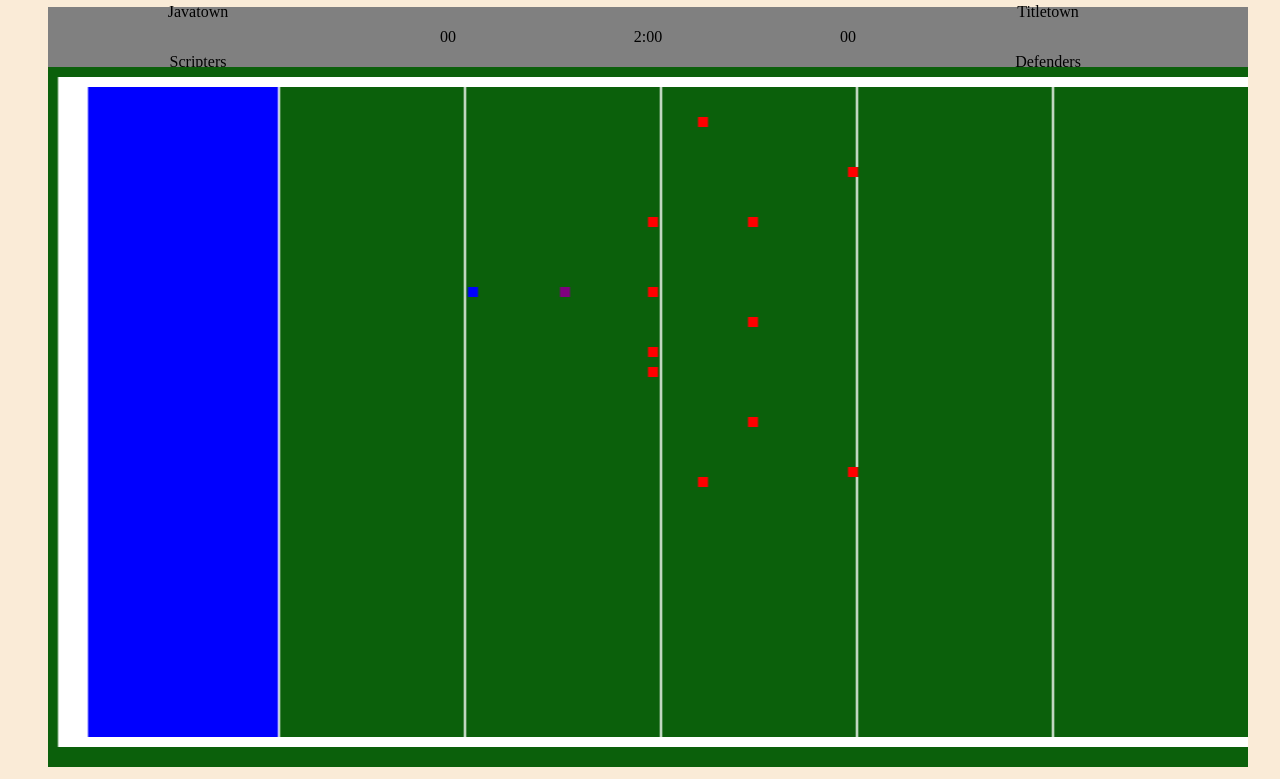
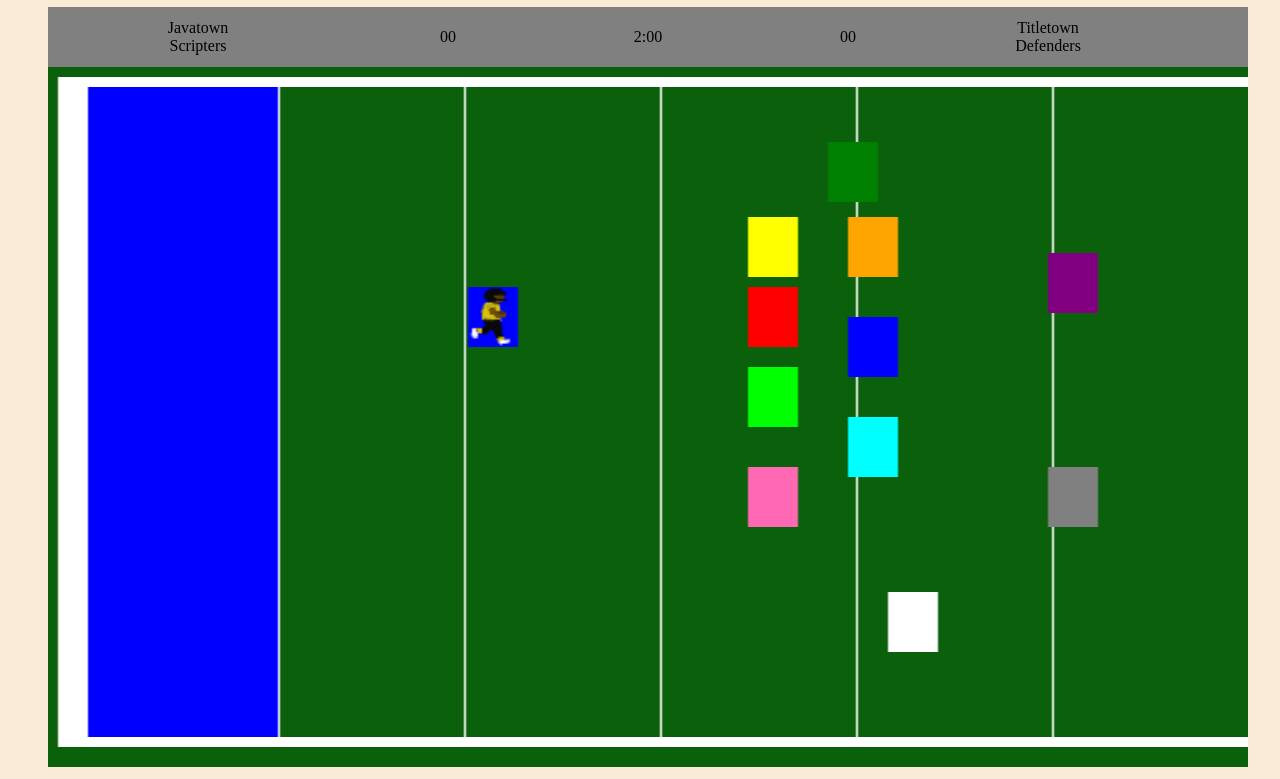
Before and after one commit to mylesw27/project-1, a plain HTML site: page index.html in a window 1280 px wide. Shown: the part 81-860 px from the top of the page. Drawn offline with Linux system fonts and the light colour scheme.

Commit message:
adjust field scrolling and defensive player x position related to field

```diff
--- a/css/styles.css
+++ b/css/styles.css
@@ -15,7 +15,7 @@ canvas {
     background-color: rgb(11, 96, 11);
     height: 700px;
     width: 1200px;
-
+    /* border-left: 20px solid white; */
 }
 
 #scoreboard {
@@ -68,3 +68,15 @@ canvas {
     justify-content: center;
     align-items: center;
 }
+
+#joImg1 {
+    display: none;
+}
+
+.userTeam {
+    margin: 0;
+}
+
+.compTeam {
+    margin: 0;
+}
--- a/index.html
+++ b/index.html
@@ -31,5 +31,6 @@
     <main>
         <canvas id="canvas"></canvas>
     </main>
+    <img src="./img/JoBackson1.png" alt="" id="joImg1">
 </body>
 </html>
--- a/js/script.js
+++ b/js/script.js
@@ -3,6 +3,7 @@ const clock = document.querySelector("#clock")
 const userScore = document.querySelector("#userScore")
 const compScore = document.querySelector("#compScore")
 const canvas = document.querySelector("canvas")
+const joImg1 = document.querySelector("#joImg1")
 
 // Canvas Setup
 const ctx = canvas.getContext("2d")
@@ -10,7 +11,7 @@ const ctx = canvas.getContext("2d")
 canvas.setAttribute('height', getComputedStyle(canvas).height)
 canvas.setAttribute('width', 600)
 
-let originX = 00
+let originX = 0
 let originY = 0
 
 let renderField = function () {
@@ -47,18 +48,19 @@ let renderField = function () {
 // Overarching class for all football players
 class fbPlayer {
     constructor(x, y, color) {
-        this.x = x
+        this.x = x + originX
         this.y = y
-        this.width = 5
-        this.height = 10
+        this.width = 25
+        this.height = 60
         this.color = color
     }
 
     render() {
         ctx.fillStyle = this.color
-        ctx.fillRect(this.x, this.y, this.width, this.height)
+        ctx.fillRect(this.x+originX, this.y, this.width, this.height)
     }
 }
+
 
 // Child class of football players for user player
 class userFBPlayer extends fbPlayer {
@@ -66,8 +68,12 @@ class userFBPlayer extends fbPlayer {
         super(x, y)
         this.color = "blue"
     }
+    render() {
+        ctx.fillStyle = this.color
+        ctx.fillRect(this.x, this.y, this.width, this.height)
+        ctx.drawImage(joImg1, this.x, this.y, 25, 60)
+    }
 }
-
 
 // Child class of football players for teammates
 class teammate extends fbPlayer {
@@ -79,31 +85,31 @@ class teammate extends fbPlayer {
 
 // Child class of football players for defenders
 class defender extends fbPlayer {
-    constructor (x, y) {
-        super(x, y)
-        this.color = "red"
+    constructor (x, y, color) {
+        super(x, y, color)
+        this.color = color
     }
 }
 
 
 // Game objects
-const newPlayer = new fbPlayer(256, 220, "purple")  // Test Player
+// const newPlayer = new fbPlayer(256, 220, "purple")  // Test Player
 const joBackson = new userFBPlayer(210,220)
-const defender1 = new defender(325, 50)
-const defender2 = new defender(400, 100)
-const defender3 = new defender(300, 150)
-const defender4 = new defender(350, 150)
-const defender5 = new defender(300, 220)
-const defender6 = new defender(350, 250)
-const defender7 = new defender(300, 280)
-const defender8 = new defender(350, 350)
-const defender9 = new defender(300, 300)
-const defender10 = new defender(400, 400)
-const defender11 = new defender(325, 410)
+const defender1 = new defender(390, 75, "green") // CB (top of screen)
+const defender2 = new defender(500, 186, "purple") // Safety (top of screen)
+const defender3 = new defender(350, 150, "yellow") // DE (top of screen)
+const defender4 = new defender(400, 150, "orange") // OLB (top of screen)
+const defender5 = new defender(350, 220, "red") // DT (top of screen)
+const defender6 = new defender(400, 250, "blue") // MLB
+const defender7 = new defender(350, 300, "lime") // DT (bottom of screen)
+const defender8 = new defender(400, 350, "aqua") // OLB (bottom of screen)
+const defender9 = new defender(350, 400, "hotpink") // (DE (bottom of screen)
+const defender10 = new defender(500, 400, "grey") // Safety (bottom of screen)
+const defender11 = new defender(420, 525, "white") // CB (bottom of screen)
 
 
 const renderPlayers = function(){
-    newPlayer.render() // Test Player
+    // newPlayer.render() // Test Player
     joBackson.render()
     defender1.render()
     defender2.render()
@@ -125,7 +131,7 @@ const gameLoopInterval = setInterval(gameLoop, 60)
 
 // const sideScroll = setInterval(function () {
 //     if (originX >= -610) {
-//     originX -= 15
+//     originX -= 5
 //     }
 // }, 300)
 
@@ -137,19 +143,37 @@ function handleKeyPressEvent(e) {
     switch(e.key) {
         case "w":
         case "ArrowUp":
+            e.preventDefault()
             joBackson.y -= speed
             break
         case "s":
         case "ArrowDown":
+            e.preventDefault()
             joBackson.y += speed
             break
         case "a":
         case "ArrowLeft":
-            joBackson.x -= speed
+            e.preventDefault()
+            if (joBackson.x <= 210 && originX === 0 ) {
+                joBackson.x -= speed
+            } else if (joBackson.x > 210 && originX <= -600){
+                joBackson.x -= speed
+            } else {
+                originX += speed
+            }
             break
         case "d":
         case "ArrowRight":
-            joBackson.x += speed
+            e.preventDefault()
+            if (joBackson.x < 210 && originX === 0) {
+                joBackson.x += speed
+            } else if (joBackson.x >= 210 && originX <= -600) {
+                joBackson.x += speed
+            }
+            else {
+                originX -= speed
+            }
+            console.log(originX)
             break
     }
 }
@@ -170,6 +194,10 @@ function gameLoop () {
     // console.log("loop")-
 }
 
+// Console log mouse location for testing
+canvas.addEventListener("click", e => {
+    console.log(`x: ${e.offsetX}, y: ${e.offsetY}`)
+})
 // Console log for testing
-console.log(ctx)
-ctx.drawImage()
+console.log(joImg1)
+console.log(joBackson)
```
Also changed, not shown: img/JoBackson1.png (added), img/gameplay-screen-opponent-drive.png (renamed from gameplay-screen-opponent-drive.png), img/gameplay-screen-scoring.png (renamed from gameplay-screen-scoring.png), img/gameplay-screen-start.png (renamed from gameplay-screen-start.png), img/title-screen.png (renamed from title-screen.png), img/win-screen.png (renamed from win-screen.png).
